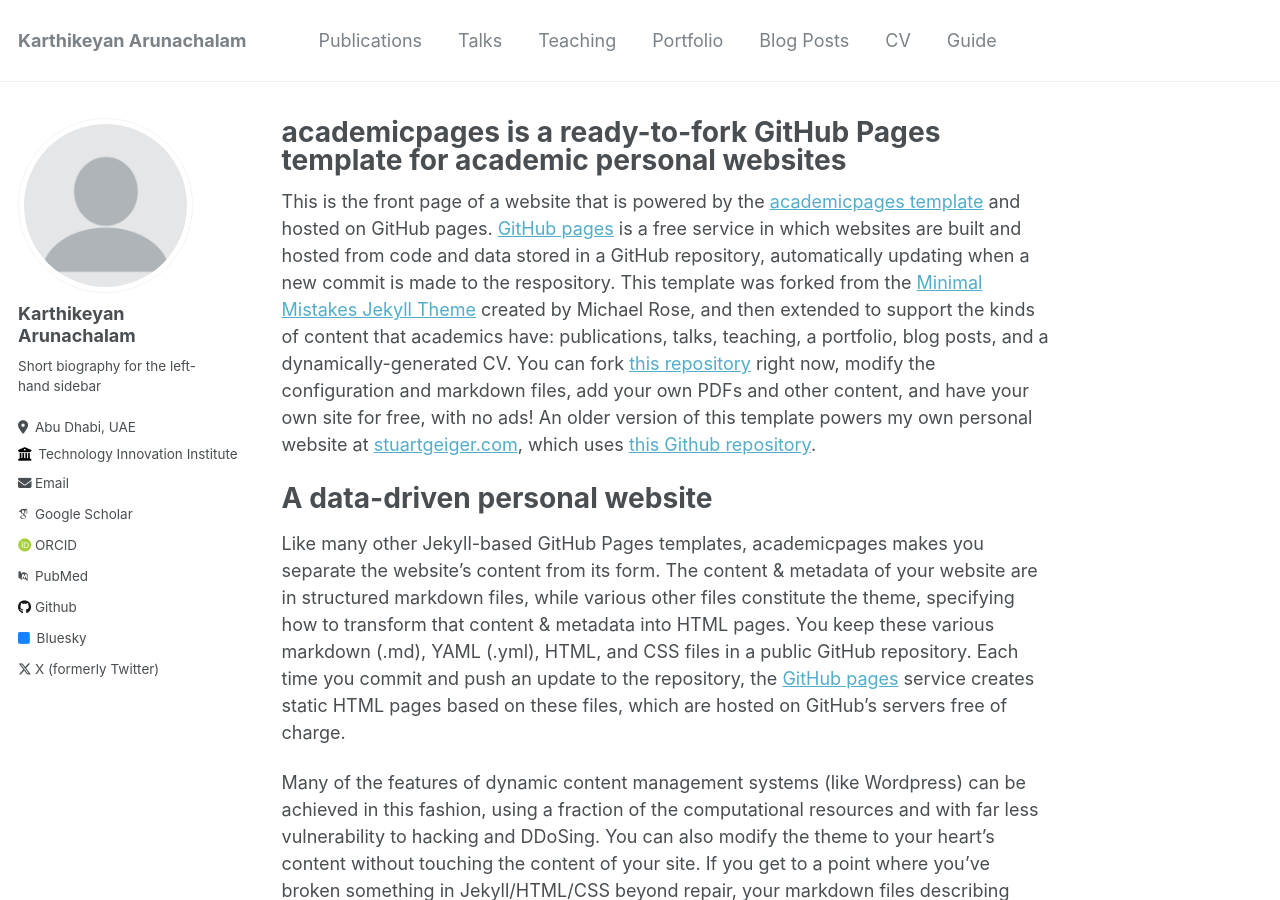
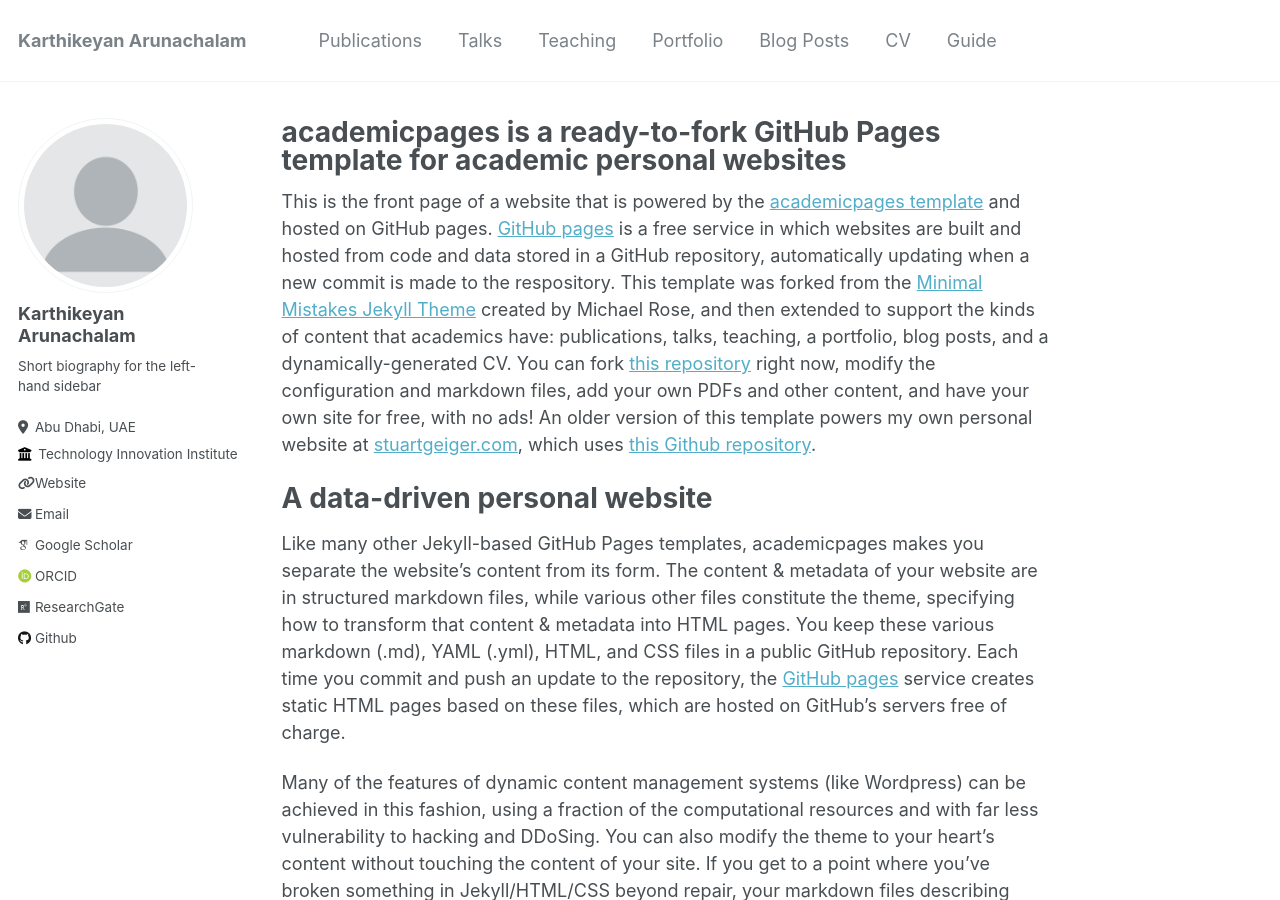
Before and after one commit to karthikeyansct/karthikeyan.github.io, a Jekyll site: the page built from _pages/about.md, in a window 1280 px wide and 900 px high. Built offline with Jekyll 4.4.1, drawn with Linux system fonts in a browser that asks for light colours; some web fonts are replaced; part of the change alters nothing that is shown.

Commit message:
Update _config.yml

```diff
--- a/_config.yml
+++ b/_config.yml
@@ -11,8 +11,8 @@ locale                   : "en-US"
 title                    : "Karthikeyan Arunachalam"
 title_separator          : "-"
 name                     : &name "Karthikeyan Arunachalam"
-description              : &description "personal description"
-url                      : https://academicpages.github.io # the base hostname & protocol for your site e.g. "https://mmistakes.github.io"
+description              : &description "Lead Researcher | Senior IEEE Member | UAE Golden VISA Holder"
+url                      : https://karthikeyansct.github.io # the base hostname & protocol for your site e.g. "https://mmistakes.github.io"
 baseurl                  : "" # the subpath of your site, e.g. "/blog"
 repository               : "academicpages/academicpages.github.io"
 
@@ -27,50 +27,18 @@ author:
   bio              : "Short biography for the left-hand sidebar"
   location         : "Abu Dhabi, UAE"
   employer         : "Technology Innovation Institute"
-  uri              : # URL
+  uri              : "https://www.linkedin.com/in/karthikeyan-arunachalam"
   email            : "karthikeyansct@gmail.com"
 
   # Academic websites
-  arxiv            : # URL - Update with the correct link to your profile
   googlescholar    : "https://scholar.google.co.in/citations?user=Yd-LwI0AAAAJ&hl=en"
-  impactstory      : # URL
-  orcid            : "http://orcid.org/yourorcidurl"
-  pubmed           : "https://www.ncbi.nlm.nih.gov/pubmed/?term=john+snow"
-  researchgate     : # URL
+  orcid            : "https://orcid.org/0000-0002-0917-3616"
+  researchgate     : "https://www.researchgate.net/profile/Karthikeyan-Arunachalam-2"
 
   # Repositories and software development
-  bitbucket        : # Username - Update with your username on the site
-  codepen          : # Username
-  dribbble         : # Username
-  github           : "academicpages"
-  kaggle           : # Username
-  stackoverflow    : # User number or user number and name (i.e., use "1" or "1/jeff-atwood")
+  github           : "https://github.com/karthikeyansct"
 
-  # Social media
-  bluesky          : "bsky.app" # Replace this with you Bluesky username
-  facebook         : # Username
-  flickr           : # Username
-  foursquare       : # Username
-  goodreads        : # Username
-  google_plus      : # Username
-  keybase          : # Username
-  instagram        : # Username
-  lastfm           : # Username
-  linkedin         : # Username
-  mastodon         : # URL
-  medium           : # URL
-  pinterest        : # Username
-  soundcloud       : # Username
-  steam            : # Username
-  telegram         : # URL
-  tumblr           : # Username
-  twitter          : "UniofOxford"  # Replace this with your X / Twitter handle
-  vine             : # Username
-  weibo            : # Username
-  wikipedia        : # Username
-  xing             : # Username
-  youtube          : # Username
-  zhihu            : # URL
+
 
 
 # Site Settings
```
